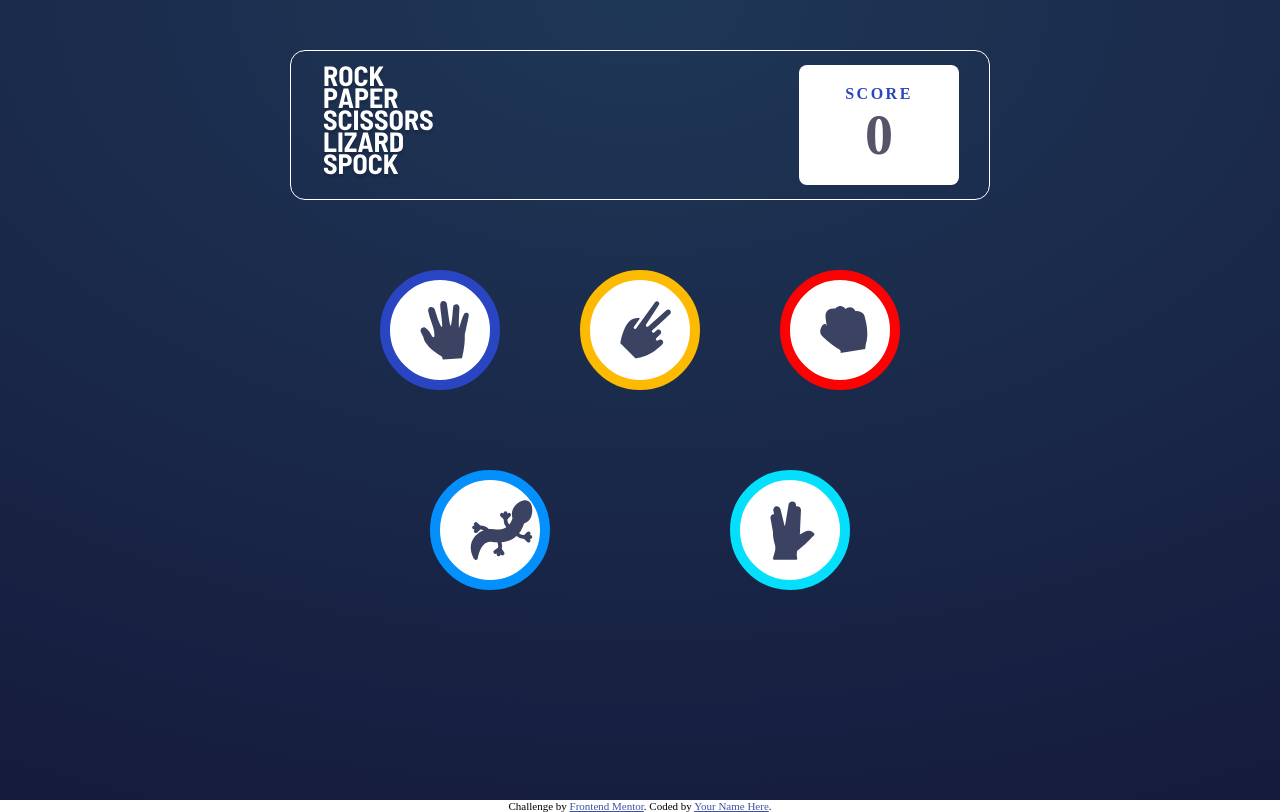
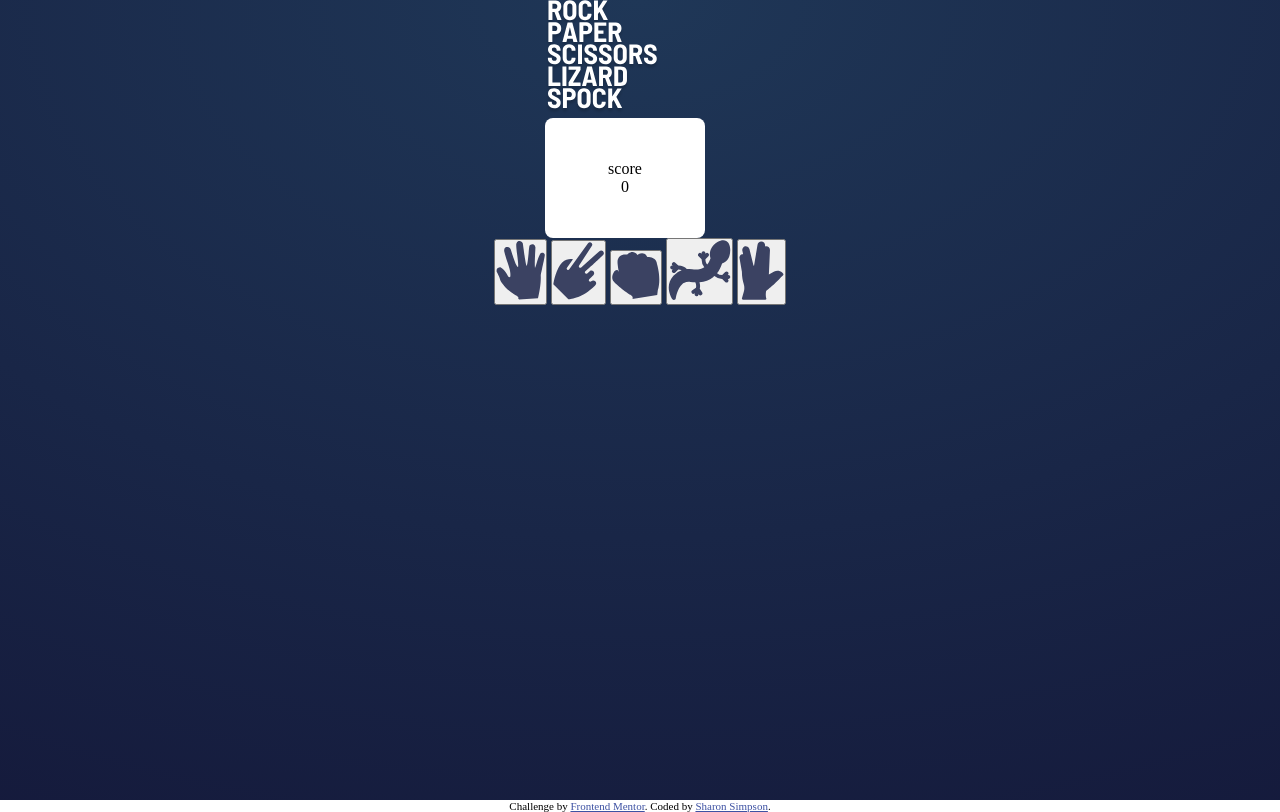
Before and after one commit to SharMoy/lizardspock, a plain HTML site: page index.html in a window 1280 px wide. Drawn offline with Linux system fonts and the light colour scheme.

Commit message:
made changes to the html structure

```diff
--- a/assets/css/style.css
+++ b/assets/css/style.css
@@ -8,7 +8,7 @@
     font-family: "Barlow condensed" sans-serif;
 }
 
-.wrapper {
+.container{
     width:100vw;
     height:100vh;
     background: radial-gradient(134.34% 134.34% at 50% 0%,
@@ -67,6 +67,17 @@
 
 }
 
+.hands.icon{
+    cursor: pointer;
+    transition: all0.25s;
+
+}
+
+.hands.icon:hover{
+    transform: translate3d();
+}
+
+
 
 #paper {
     border:#2a45c2 10px solid;
@@ -104,3 +115,7 @@
 .title {
     margin-left: 30px;
 }
+
+
+    .attribution { font-size: 11px; text-align: center; }
+    .attribution a { color: hsl(228, 45%, 44%); }
--- /dev/null
+++ b/assets/js/script.js
@@ -0,0 +1,3 @@
+const pickUserHand(hand) => {
+    console.log(hand);
+}
--- a/index.html
+++ b/index.html
@@ -3,68 +3,70 @@
 <head>
   <meta charset="UTF-8">
   <meta name="viewport" content="width=device-width, initial-scale=1.0"> <!-- displays site properly based on user's device -->
-  <link rel="preconnect" href="https://fonts.googleapis.com">
-  <link rel="preconnect" href="https://fonts.gstatic.com" crossorigin>
-  <link href="https://fonts.googleapis.com/css2?family=Barlow:wght@400;600&display=swap" rel="stylesheet">
+
   <link rel="icon" type="image/png" sizes="32x32" href="./images/favicon-32x32.png">
   <link rel="stylesheet" href="assets/css/style.css">
   <title>Frontend Mentor | Rock, Paper, Scissors</title>
 
 
-  <style>
-    .attribution { font-size: 11px; text-align: center; }
-    .attribution a { color: hsl(228, 45%, 44%); }
-  </style>
+
 </head>
-<body>
+<body class="preload">
 
   <!-- covers whole page-->
-<div class="wrapper">
-  <div class="score-board">
-    <div class="title">
-      <img src="assets/images/logo-bonus.svg" alt="title">
+<div class="container">
+  <header class="header">
+      <img src="assets/images/logo-bonus.svg" alt="logo-title" class="logo">
+
+    <div class="score">
+      <div class="score_title">score</div>
+      <div class="score_number">0</div>
     </div>
-    <div class="score">
-      <p>SCORE</p>
-      <h1>0</h1>
-    </div>
-  </div>
+</header>
+  <section class="game">
 
-  <div class="hands">
-    <div class="icon" id="paper">
-       <img src="assets/images/icon-paper.svg" alt="paper">
-
-    </div>
-
-    <div class="icon" id="scissors">
-      <img src="assets/images/icon-scissors.svg" alt="scissors">
-
-    </div>
-    <div class="icon" id="rock">
-      <img src="assets/images/icon-rock.svg" alt="rock">
-
+    <button class="choice-btn" datachoice="paper">
+      <div class="choice paper">
+         <img src="assets/images/icon-paper.svg" alt="paper"/>
       </div>
-
-    <div class="icon" id="lizard">
-      <img src="assets/images/icon-lizard.svg" alt="lizard">
-
-      </div>
-    <div class="icon" id="spock">
-      <img src="assets/images/icon-spock.svg" alt="spock">
+   </button>
 
 
-      </div>
-
-  </div>
+   <button class="choice-btn" datachoice="scissors">
+    <div class="choice scissors">
+       <img src="assets/images/icon-scissors.svg" alt="scissors"/>
+    </div>
+ </button>
 
 
+ <button class="choice-btn" datachoice="rock">
+  <div class="choice rock">
+     <img src="assets/images/icon-rock.svg" alt="rock"/>
+  </div>
+</button>
 
+
+<button class="choice-btn" datachoice="lizard">
+  <div class="choice lizard">
+     <img src="assets/images/icon-lizard.svg" alt="lizard"/>
+  </div>
+</button>
+
+
+<button class="choice-btn" datachoice="spock">
+  <div class="choice spock">
+     <img src="assets/images/icon-spock.svg" alt="spock"/>
+  </div>
+</button>
+
+</section>
 </div>
 
 
   <div class="attribution">
     Challenge by <a href="https://www.frontendmentor.io?ref=challenge" target="_blank">Frontend Mentor</a>.
-    Coded by <a href="#">Your Name Here</a>.
+    Coded by <a href="#">Sharon Simpson</a>.
   </div>
+<sript src="assets/js/script.js"></sript>
 </body>
 </html>
```
Also changed, not shown: 1 other file.
